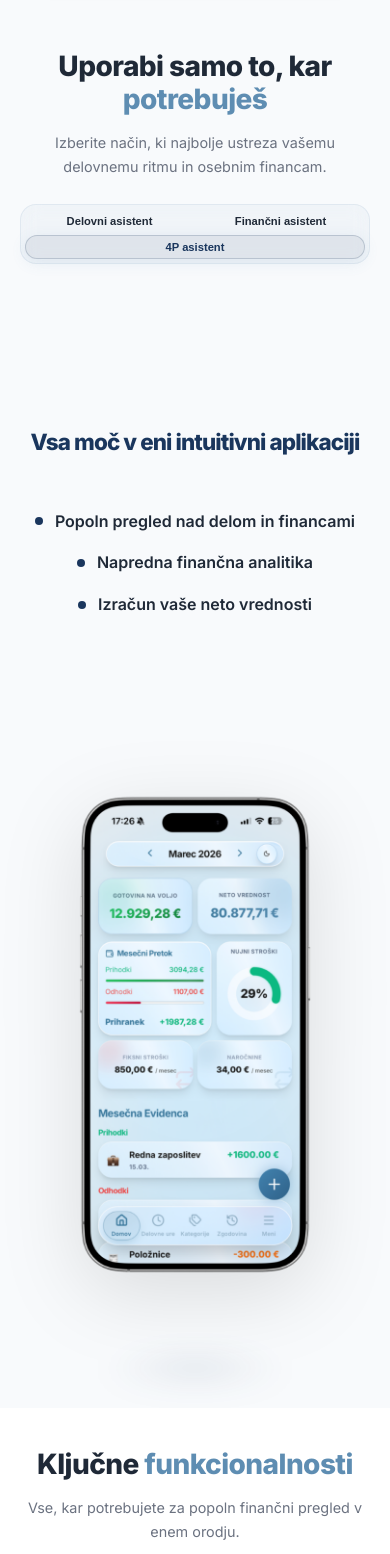
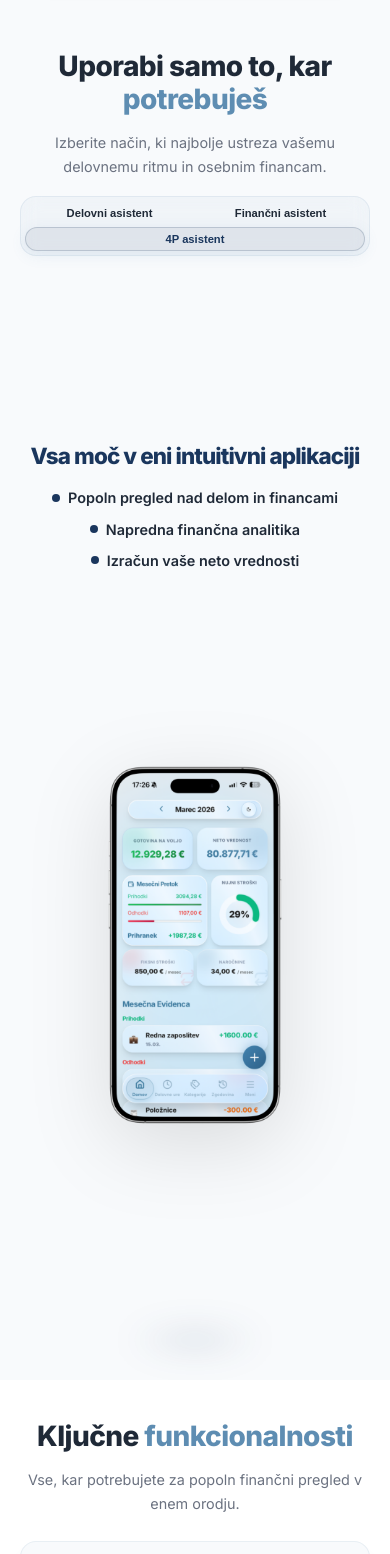
Before and after one commit to filipkolle/Landing-4P, a React (Vite) app: page / in a window 390 px wide. Shown: the part 2593-4147 px from the top of the page. Built offline with nearby package versions, Linux system fonts and the light colour scheme.

Commit message:
style: compact feature switcher spacing on mobile

```diff
--- a/src/styles/LandingPage.css
+++ b/src/styles/LandingPage.css
@@ -1341,14 +1341,18 @@
   .comparison-card li { font-size: 0.9rem; margin-bottom: 14px; }
 
   /* Feature Switcher */
-  .feature-switcher .section-padding { padding: 40px 0; }
-  .switcher-tabs-centered { margin-bottom: 20px; }
+  .feature-switcher .section-padding { padding: 24px 0; }
+  .feature-switcher .section-header { margin-bottom: 16px; }
+  .switcher-tabs-centered { margin-bottom: 12px; }
   .tabs-capsule { padding: 4px; gap: 2px; }
   .tab-capsule-btn { padding: 8px 12px; font-size: 0.8rem; }
-  .display-title { font-size: 1.75rem; }
-  .display-desc { font-size: 1rem; }
+  .switcher-display-grid { gap: 12px; }
+  .display-title { font-size: 1.4rem; margin-bottom: 8px; }
+  .display-desc { margin: 0 auto 10px; font-size: 0.95rem; }
+  .display-features { gap: 8px; }
+  .display-feature-item { gap: 8px; font-size: 0.9rem; }
   .mockup-glass {
-    max-width: 240px;
+    max-width: 180px;
     margin: 0 auto;
   }
 
```
